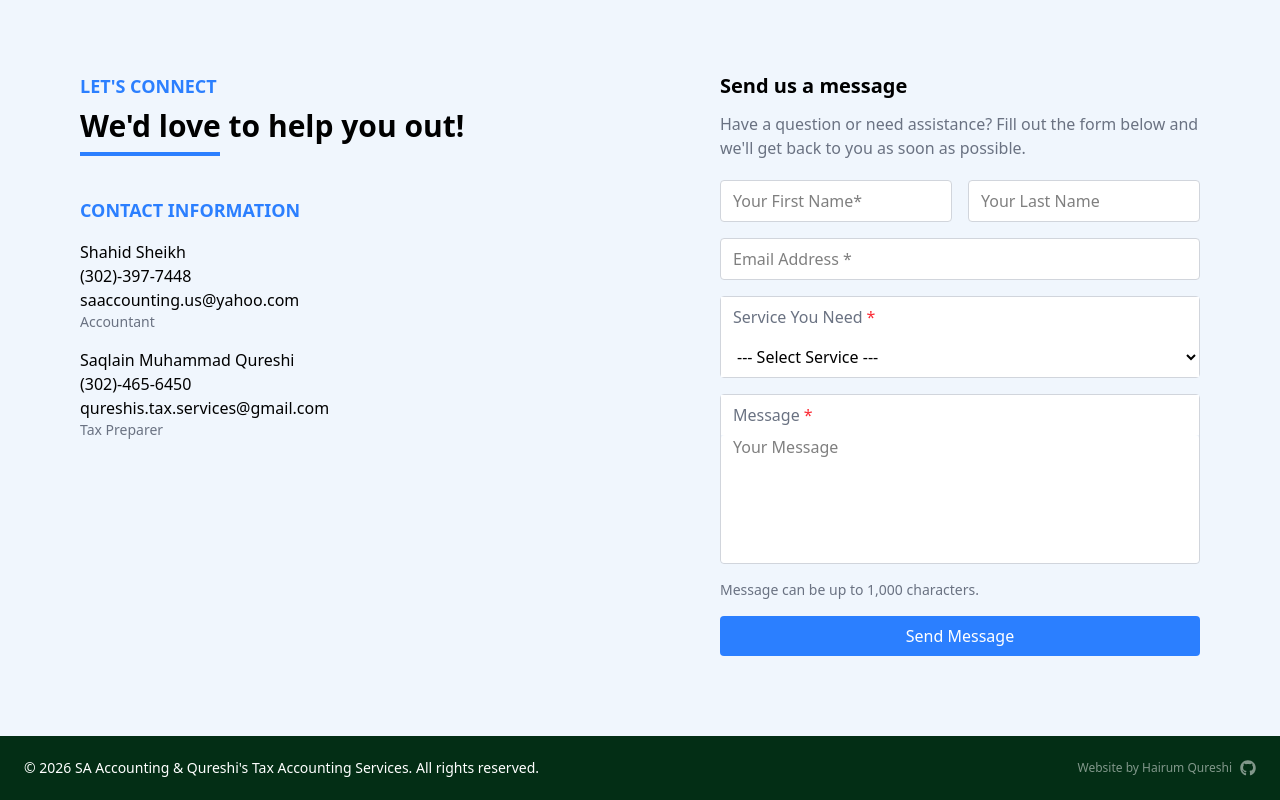
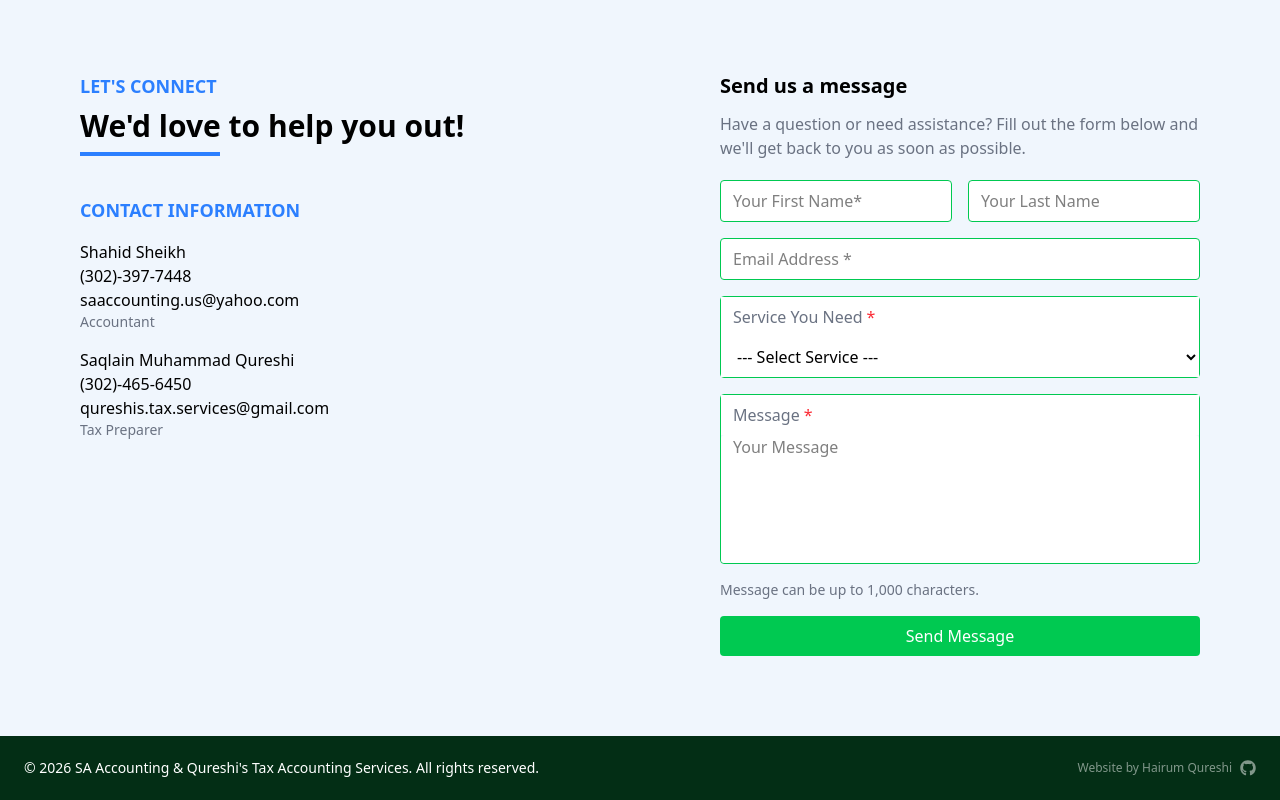
Before and after one commit to Hairum-Qureshi/sa-and-qureshi-accounting-website, a React (Vite) app in the folder apps/frontend/: page / in a window 1280 px wide. Shown: the part 1144-1944 px from the top of the page. Built offline with nearby package versions, Linux system fonts and the light colour scheme.

Commit message:
changed border colors to green

```diff
--- a/apps/frontend/src/components/ConnectForm.tsx
+++ b/apps/frontend/src/components/ConnectForm.tsx
@@ -55,7 +55,7 @@ export default function ConnectForm() {
             type="text"
             placeholder="Your First Name*"
             required
-            className="border bg-white border-gray-300 rounded px-3 py-2 w-full focus:outline-none focus:ring-2 focus:ring-blue-500"
+            className="border bg-white border-green-500 rounded px-3 py-2 w-full focus:outline-none focus:ring-2 focus:ring-green-500"
             value={firstName}
             onChange={(e) => setFirstName(e.target.value)}
           />
@@ -66,7 +66,7 @@ export default function ConnectForm() {
             type="text"
             placeholder="Your Last Name"
             required
-            className="border bg-white border-gray-300 rounded px-3 py-2 w-full focus:outline-none focus:ring-2 focus:ring-blue-500"
+            className="border bg-white border-green-500 rounded px-3 py-2 w-full focus:outline-none focus:ring-2 focus:ring-green-500"
             value={lastName}
             onChange={(e) => setLastName(e.target.value)}
           />
@@ -76,11 +76,11 @@ export default function ConnectForm() {
         type="email"
         placeholder="Email Address *"
         required
-        className="border bg-white border-gray-300 rounded px-3 py-2 w-full focus:outline-none focus:ring-2 focus:ring-blue-500"
+        className="border bg-white border-green-500 rounded px-3 py-2 w-full focus:outline-none focus:ring-2 focus:ring-green-500"
         value={email}
         onChange={(e) => setEmail(e.target.value)}
       />
-      <div className="flex flex-col border border-gray-300 active:border-blue-500 rounded focus-within:ring-2 focus-within:ring-blue-500">
+      <div className="flex flex-col border border-green-500 active:border-green-500 rounded focus-within:ring-2 focus-within:ring-green-500">
         <label className="px-3 py-2 text-gray-500 bg-white">
           Service You Need<span className="text-red-500 ml-1">*</span>
         </label>
@@ -96,7 +96,7 @@ export default function ConnectForm() {
           <option value="consulting">Business Consulting</option>
         </select>
       </div>
-      <div className="flex flex-col border border-gray-300 active:border-blue-500 rounded focus-within:ring-2 focus-within:ring-blue-500">
+      <div className="flex flex-col border border-green-500 active:border-green-500 rounded focus-within:ring-2 focus-within:ring-green-500">
         <label className="px-3 py-2 text-gray-500 bg-white">
           Message<span className="text-red-500 ml-1">*</span>
         </label>
@@ -114,7 +114,7 @@ export default function ConnectForm() {
       </p>
       <button
         type="submit"
-        className="bg-blue-500 text-white hover:cursor-pointer px-4 py-2 rounded hover:bg-blue-600 transition-colors duration-300"
+        className="bg-green-500 text-white hover:cursor-pointer px-4 py-2 rounded hover:bg-green-600 transition-colors duration-300"
       >
         Send Message
       </button>
```
